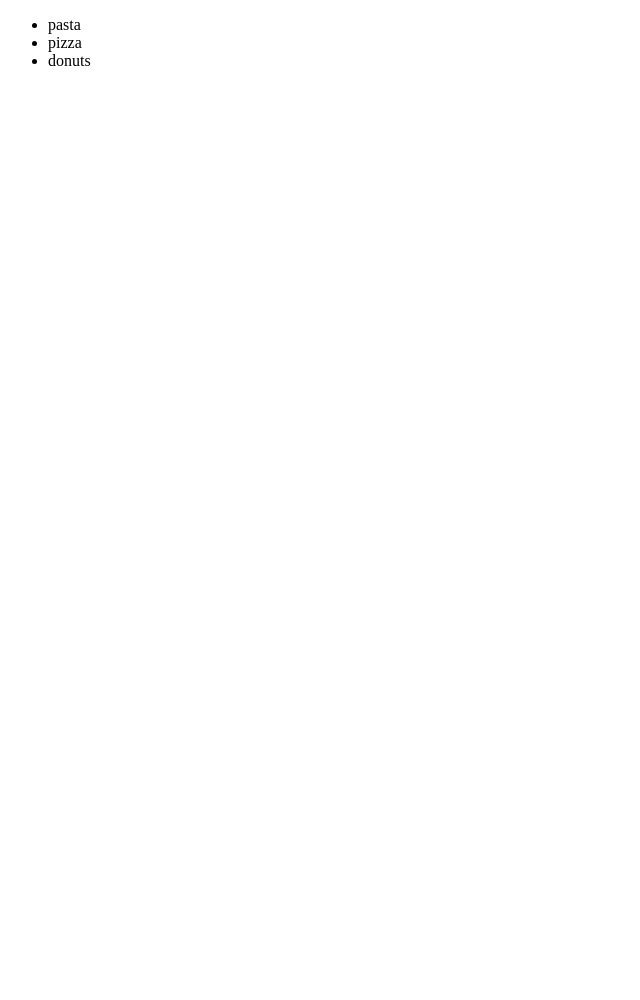
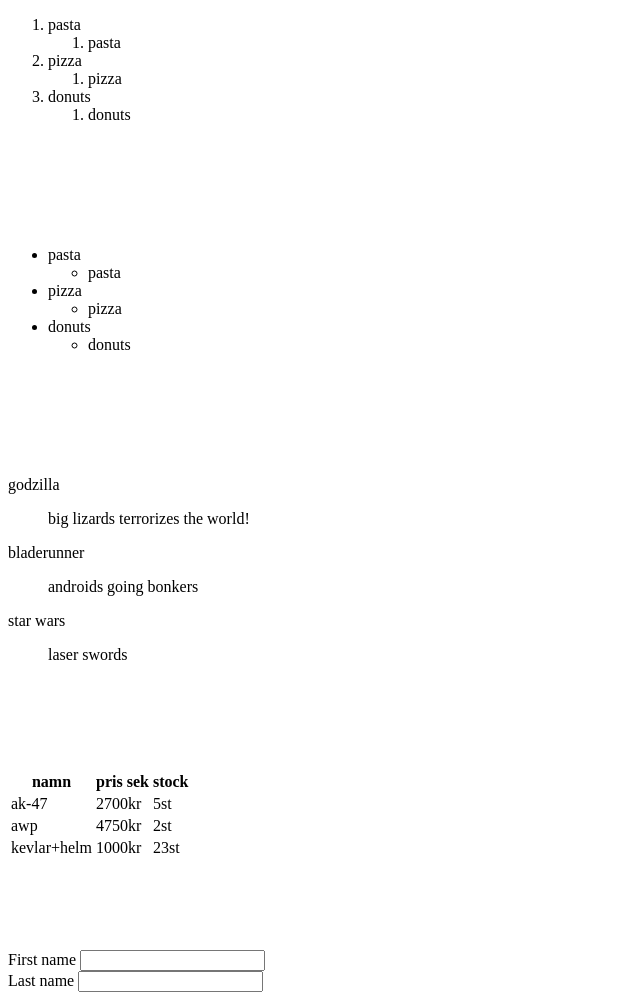
Before and after one commit to dellros8/html-exercises, a plain HTML site: page exercise-3/index.html in a window 1280 px wide. Shown: the whole page, without its empty margins (0-640 px from the left). Before the commit the page ends 800 px from the top, so only its background shows below. Drawn offline with Linux system fonts and the light colour scheme.

Commit message:
lite html

```diff
--- a/exercise-3/index.html
+++ b/exercise-3/index.html
@@ -5,11 +5,125 @@
     <title>Title</title>
 </head>
 <body>
+
+<ol>
+
+    <li>pasta
+        <ol>
+            <li>pasta</li>
+        </ol>
+    </li>
+
+    <li>pizza
+        <ol>
+            <li>pizza</li>
+        </ol>
+    </li>
+
+    <li>donuts
+        <ol>
+            <li>donuts</li>
+        </ol>
+    </li>
+
+</ol>
+
+<br>
+<br>
+<br>
+<br>
+<br>
+
 <ul>
-    <li>pasta</li>
-    <li>pizza</li>
-    <li>donuts</li>
+
+    <li>pasta
+        <ul>
+            <li>pasta</li>
+        </ul>
+    </li>
+
+    <li>pizza
+        <ul>
+            <li>pizza</li>
+        </ul>
+    </li>
+
+    <li>donuts
+        <ul>
+            <li>donuts</li>
+        </ul>
+    </li>
+
 </ul>
+
+<br>
+<br>
+<br>
+<br>
+<br>
+
+<dl>
+
+    <dt>godzilla
+         <dl>
+             <dd>big lizards terrorizes the world!</dd>
+         </dl>
+    </dt>
+
+    <dt>bladerunner
+        <dl>
+            <dd>androids going bonkers</dd>
+        </dl>
+    </dt>
+
+    <dt>star wars
+        <dl>
+            <dd>laser swords</dd>
+        </dl>
+    </dt>
+
+</dl>
+
+<br>
+<br>
+<br>
+<br>
+<br>
+
+<table>
+    <tr>
+        <th>namn</th>
+        <th>pris sek</th>
+        <th>stock</th>
+    </tr>
+    <tr>
+        <td>ak-47</td>
+        <td>2700kr</td>
+        <td>5st</td>
+    </tr>
+    <tr>
+        <td>awp</td>
+        <td>4750kr</td>
+        <td>2st</td>
+    </tr>
+    <tr>
+        <td>kevlar+helm</td>
+        <td>1000kr</td>
+        <td>23st</td>
+    </tr>
+</table>
+
+<br>
+<br>
+<br>
+<br>
+<br>
+
+<form>
+    <label>First name</label>
+    <input type="text" name="firstName"><br>
+    <label>Last name</label>
+    <input type="text" name="lastName"><br>
 
 </body>
 </html>
```
Also changed, not shown: exercise-4/index.html (added, +22 -0 lines).
